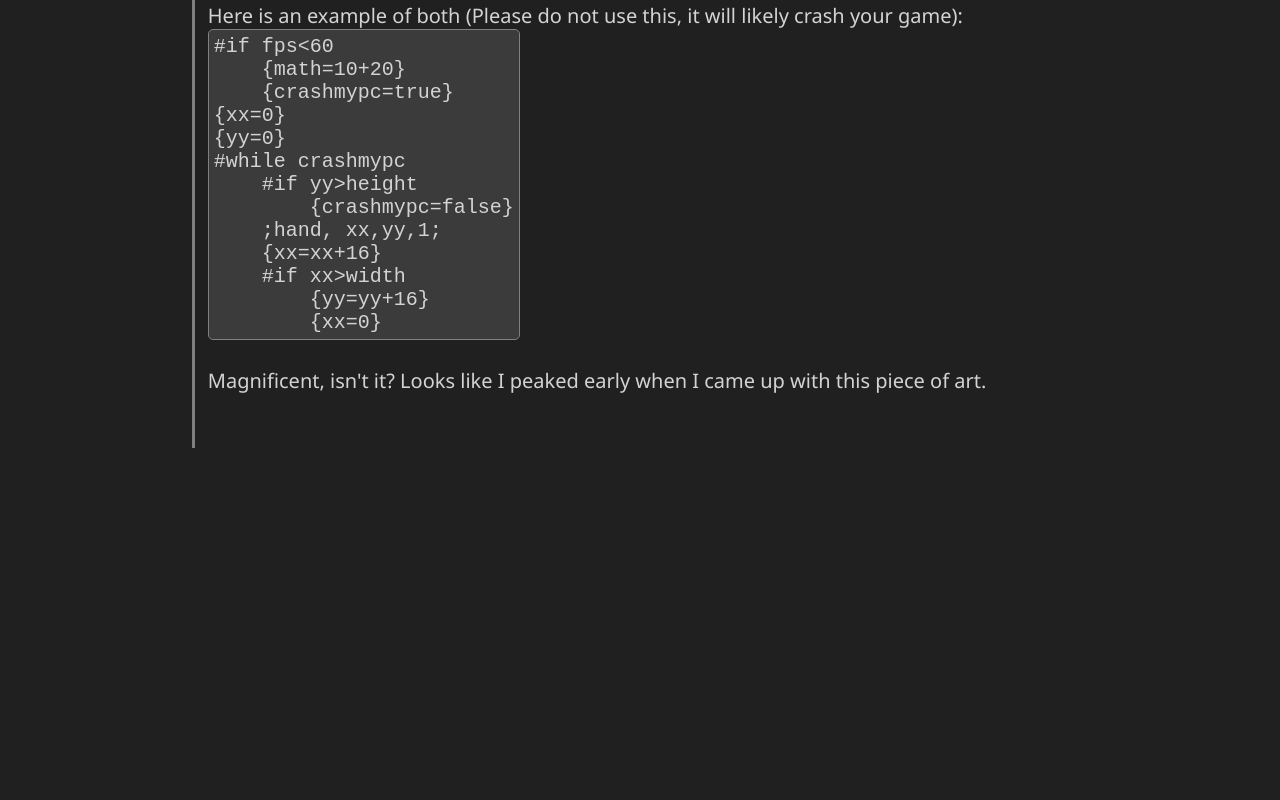
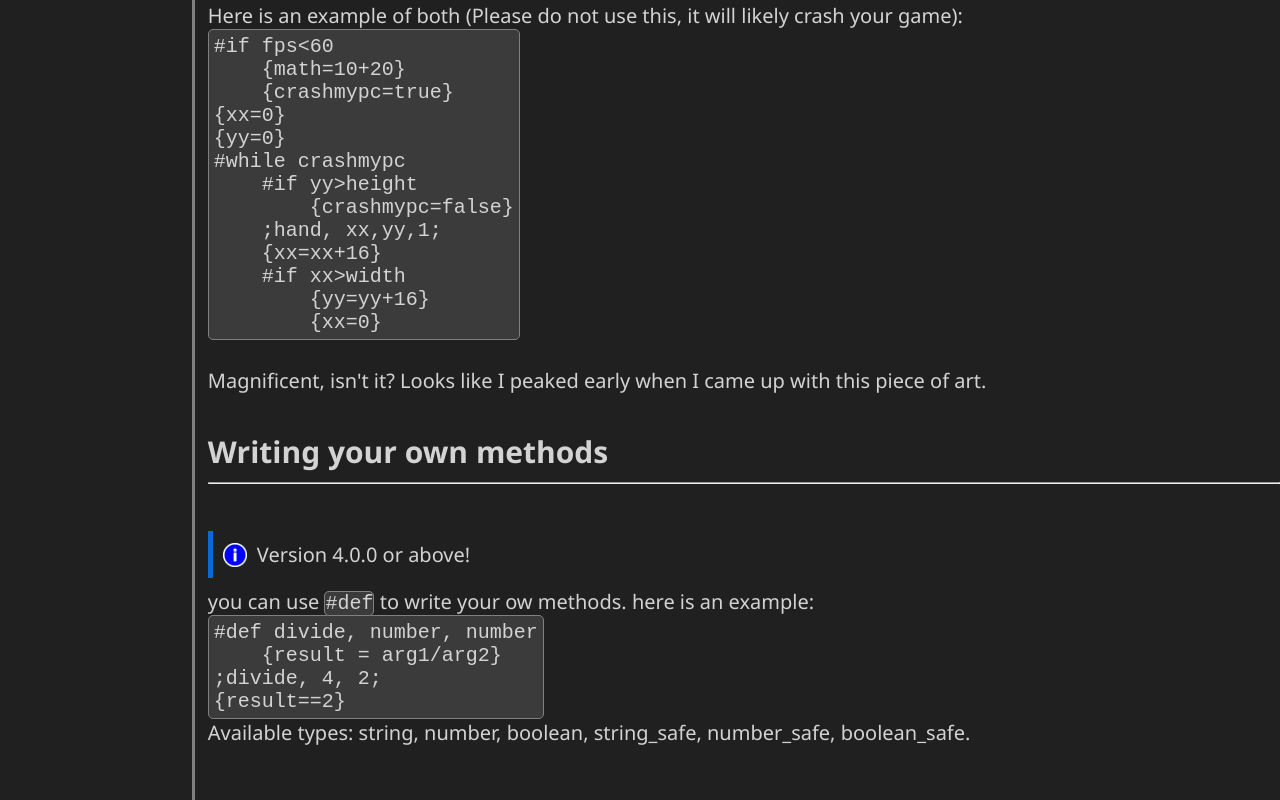
Before and after one commit to NGSpace/hudder, a plain HTML site: page howto.html in a window 1280 px wide. Shown: the part 3049-3849 px from the top of the page. Before the commit the page ends 3497 px from the top, so only its background shows below. Drawn offline with Linux system fonts and the light colour scheme.

Commit message:
Add user methods

```diff
--- a/howto.html
+++ b/howto.html
@@ -89,7 +89,7 @@ is no limit to the number of else I just put 2 cuz I am lazy, could be 1, 2, 3,
 <code>%condition 1, "condition 1 is true", condition 2, "condition 2 is true", "neither condition is true"%</code>
 <br>Want some examples? well here ya go:
 <br><br>
-<inline-code>&%fps<30, "4", fps<60, "e", "a"%{fps}</inline-code> - This will show the fps meter in different colors depending if it's
+<inline-code>&%fps&#60;30, "4", fps&#60;60, "e", "a"%{fps}</inline-code> - This will show the fps meter in different colors depending if it's
 below 30 or 60 fps.
 <br><br>
 <inline-code>%ping>5, "{ping}", ""%</inline-code> - This will show your ping only if it is above 5!
@@ -155,5 +155,20 @@ Here is an example of both (Please do not use this, it will likely crash your ga
 </code>
 <br>
 Magnificent, isn't it? Looks like I peaked early when I came up with this piece of art.
+<br><br>
+
+<h2 id="methods">Writing your own methods</h2>
+<hr><br>
+<note>Version 4.0.0 or above!</note>
+
+you can use <inline-code>#def</inline-code> to write your ow methods. here is an example:
+<code>#def divide, number, number
+	{result = arg1/arg2}
+;divide, 4, 2;
+{result==2}
+</code>
+
+Available types: string, number, boolean, string_safe, number_safe, boolean_safe.
+
 <br><br><br>
 </body>
```
